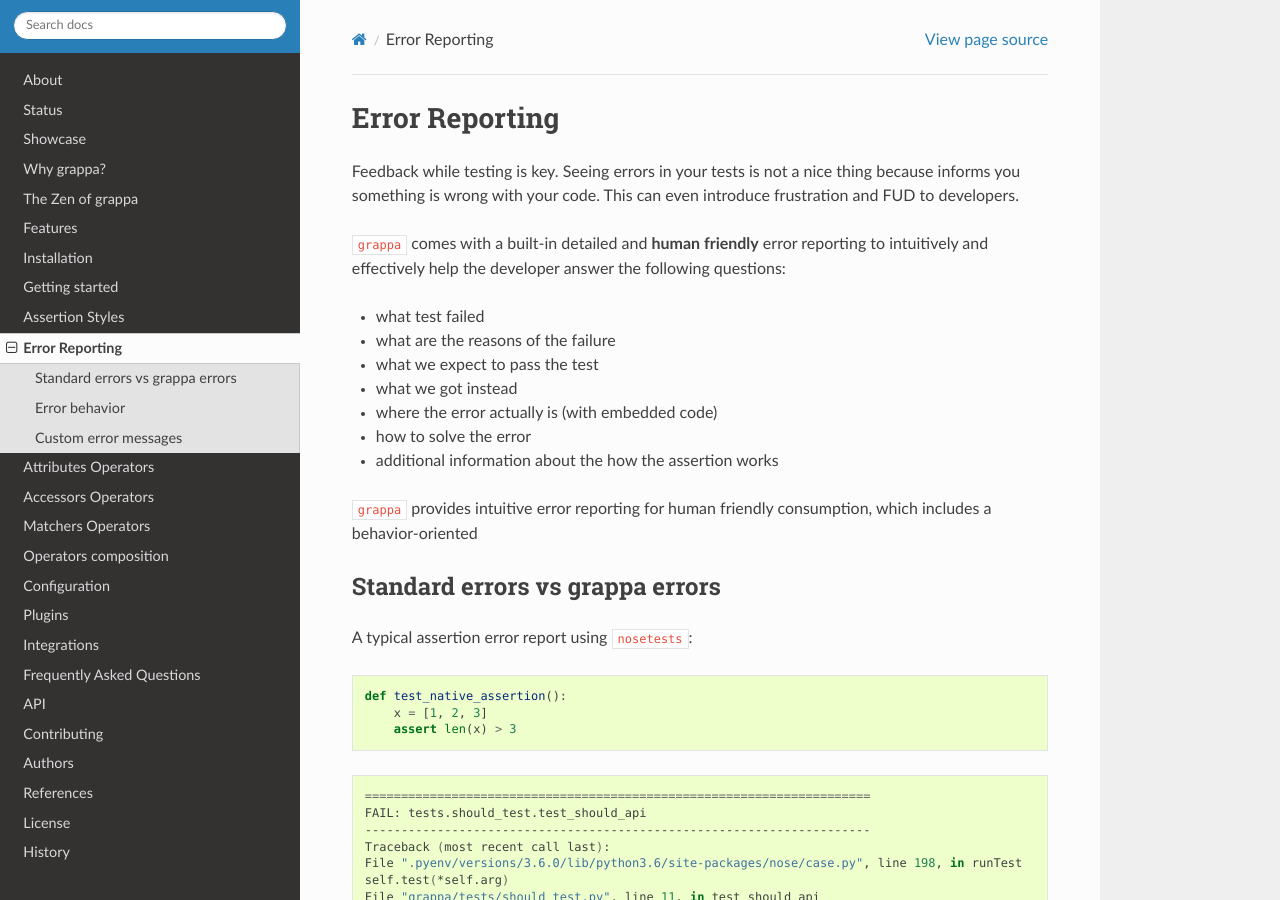
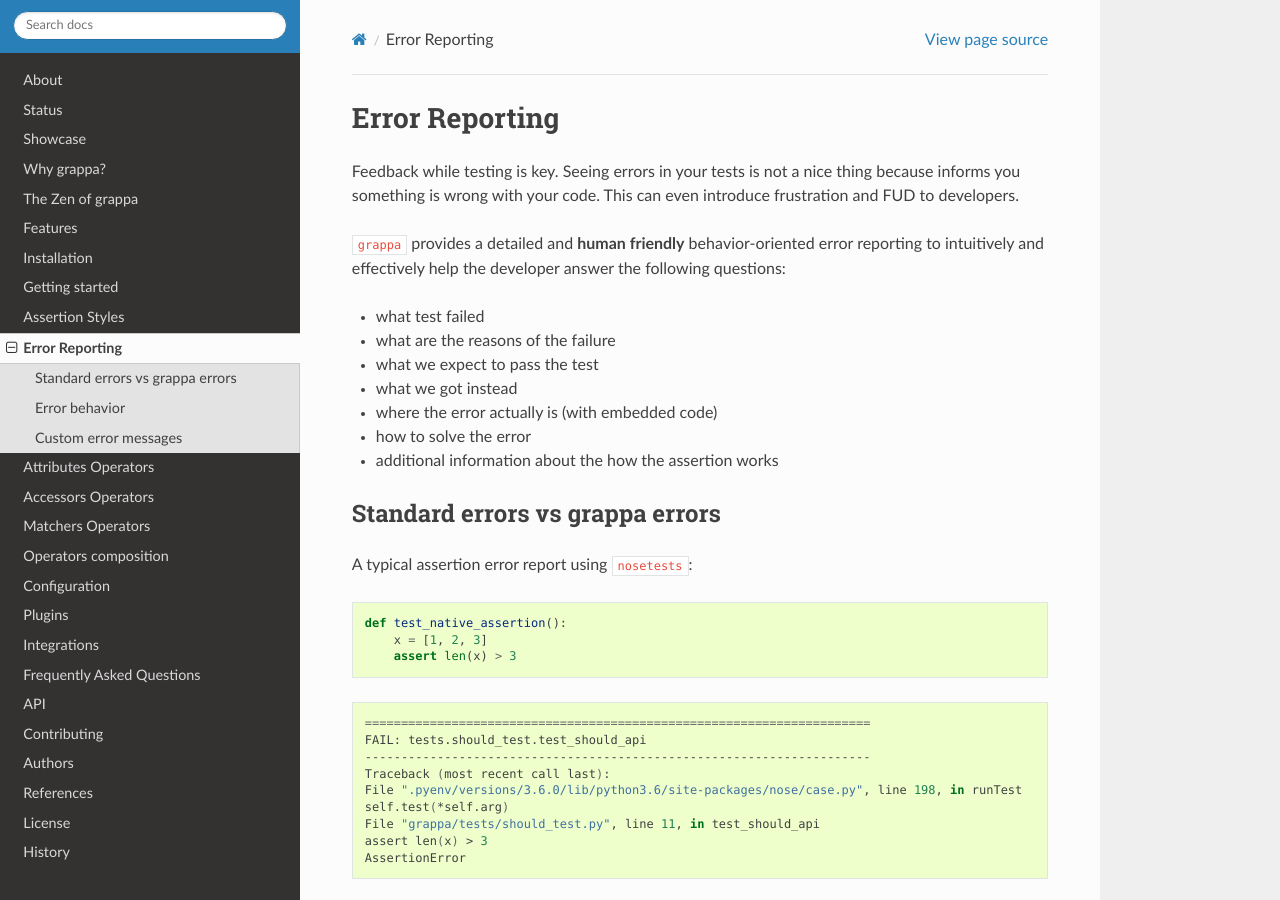
Before and after one commit to grappa-py/grappa, a Sphinx documentation site: the page built from docs/error-reporting.rst, in a window 1280 px wide and 900 px high. Built offline with Sphinx 7.4.7 and the Read the Docs theme 2.0.0, drawn with Linux system fonts in a browser that asks for light colours.

Commit message:
error reporting page update

```diff
--- a/docs/error-reporting.rst
+++ b/docs/error-reporting.rst
@@ -5,7 +5,7 @@ Feedback while testing is key. Seeing errors in your tests is not a nice thing
 because informs you something is wrong with your code.
 This can even introduce frustration and FUD to developers.
 
-``grappa`` comes with a built-in detailed and **human friendly** error reporting
+``grappa`` provides a detailed and **human friendly** behavior-oriented error reporting
 to intuitively and effectively help the developer answer the following questions:
 
 - what test failed
@@ -16,8 +16,6 @@ to intuitively and effectively help the developer answer the following questions
 - how to solve the error
 - additional information about the how the assertion works
 
-``grappa`` provides intuitive error reporting for human friendly consumption,
-which includes a behavior-oriented
 
 Standard errors vs grappa errors
 --------------------------------
```
